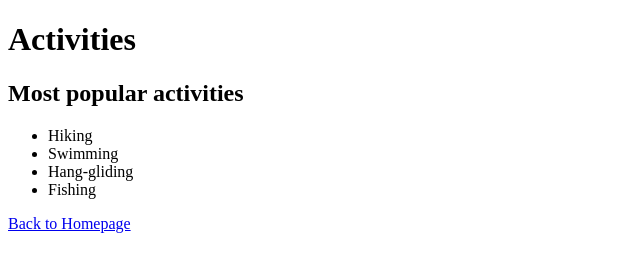
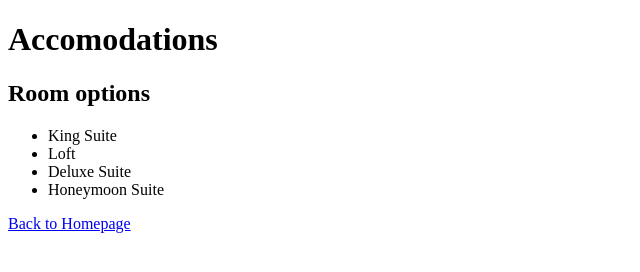
Before and after one commit to julianflood1/resort-website, a plain HTML site: page accommodations.html in a window 1280 px wide. Shown: the whole page, without its empty margins (0-640 px from the left). Drawn offline with Linux system fonts and the light colour scheme.

Commit message:
add content to accommodations page

```diff
--- a/accommodations.html
+++ b/accommodations.html
@@ -1,17 +1,17 @@
 <!DOCTYPE html>
 <html>
   <head>
-    <title>Resort Website</title>
+    <title>Resort Website - Accomodations</title>
     <link href="css/styles.css" rel=stylesheet type="text/css">
   </head>
   <body>
-    <h1>Activities</h1>
-    <h2>Most popular activities</h2>
+    <h1>Accomodations</h1>
+    <h2>Room options</h2>
       <ul>
-        <li>Hiking</li>
-        <li>Swimming</li>
-        <li>Hang-gliding</li>
-        <li>Fishing</li>
+        <li>King Suite</li>
+        <li>Loft</li>
+        <li>Deluxe Suite</li>
+        <li>Honeymoon Suite</li>
       </ul>
     <a href="index.html">Back to Homepage</a>
 
```
